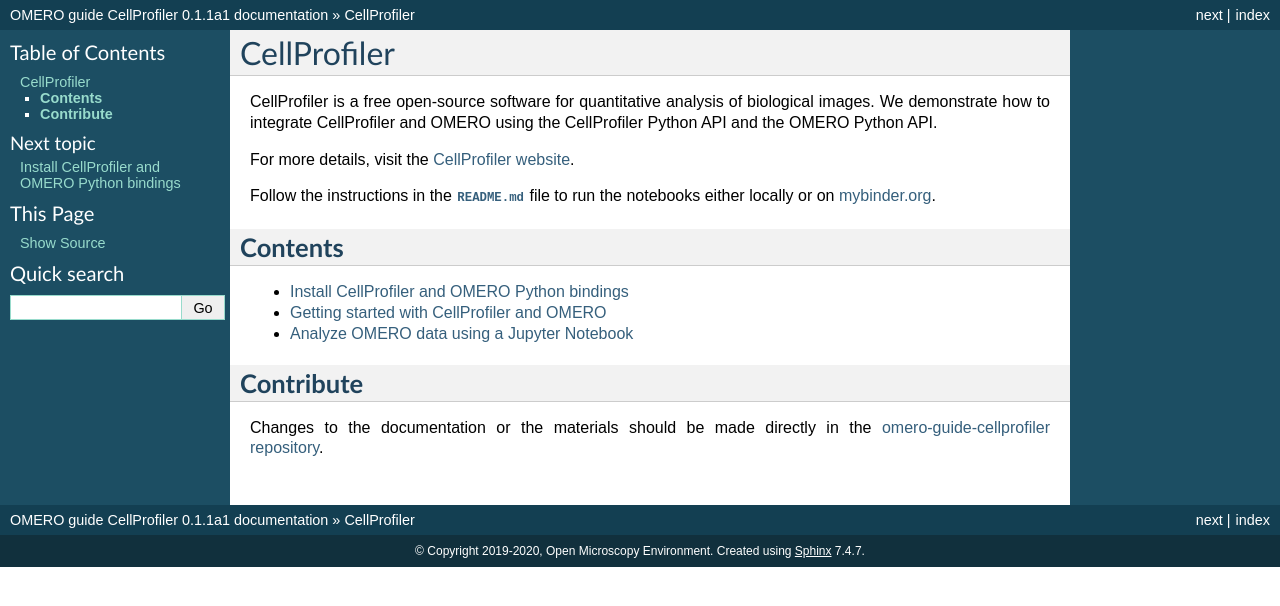
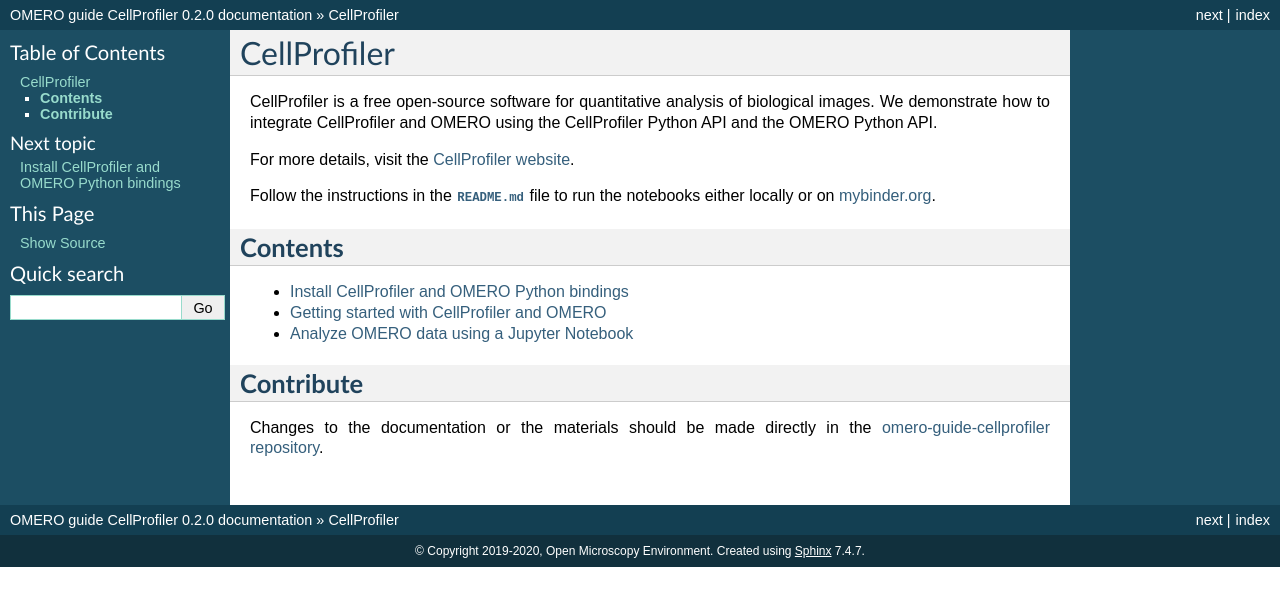
Before and after one commit to ome/omero-guide-cellprofiler, a Sphinx documentation site: the page built from docs/index.rst, in a window 1280 px wide. Shown: the top 606 px of the page. Built offline with Sphinx 7.4.7, drawn with Linux system fonts in a browser that asks for light colours.

Commit message:
bump version

```diff
--- a/docs/conf.py
+++ b/docs/conf.py
@@ -58,7 +58,7 @@
 # built documents.
 #
 # The short X.Y version.
-version = '0.1.1a1'
+version = '0.2.0'
 # The full version, including alpha/beta/rc tags.
 release = version
 
```
